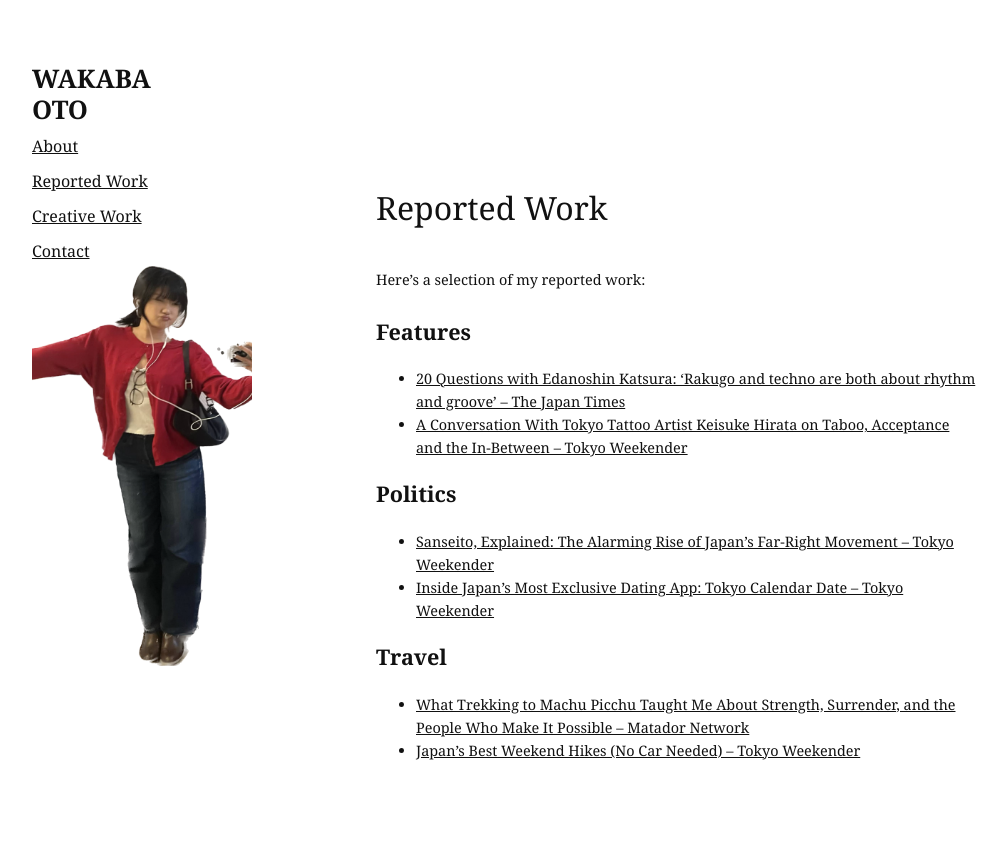
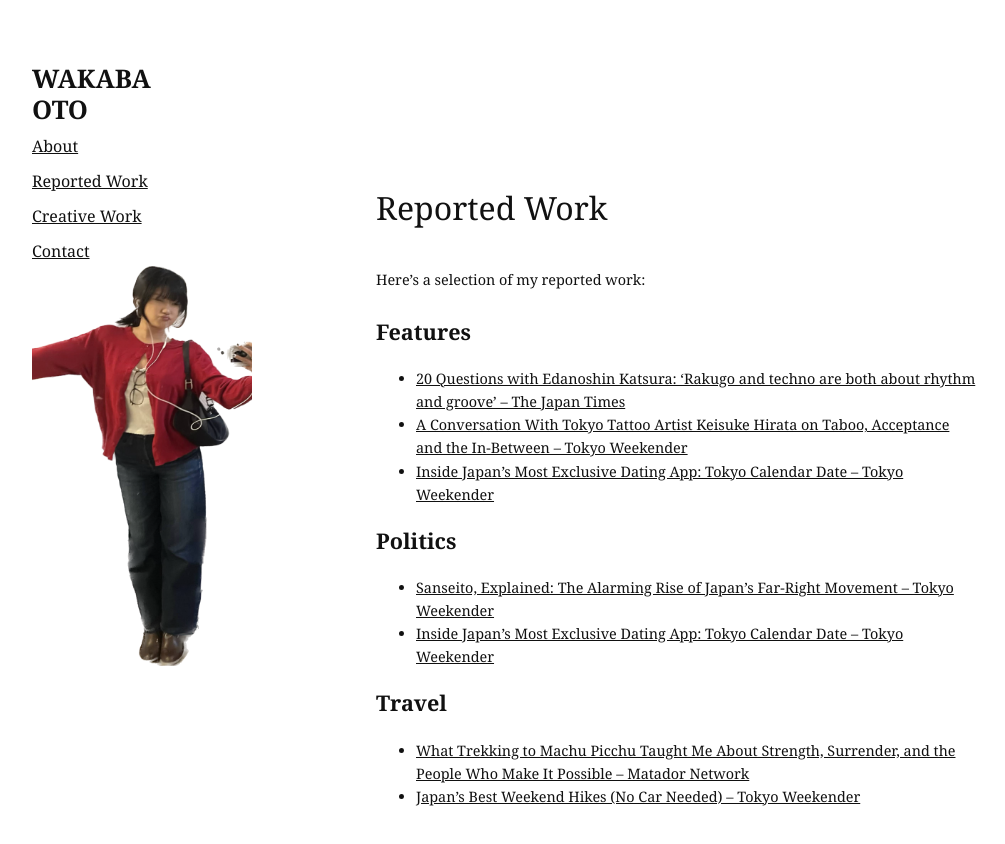
Before and after one commit to wakabss/portfolio-site, a Next.js app: page /reported in a window 1280 px wide. Shown: the top 844 px of the page, without its empty margins (106-1111 px from the left). Built offline with nearby package versions, Linux system fonts and the light colour scheme.

Commit message:
Update page.tsx

```diff
--- a/app/reported/page.tsx
+++ b/app/reported/page.tsx
@@ -25,6 +25,16 @@ export default function ReportedPage() {
               rel="noopener noreferrer"
             >
               A Conversation With Tokyo Tattoo Artist Keisuke Hirata on Taboo, Acceptance and the In-Between
+              – Tokyo Weekender
+            </a>
+          </li>
+           <li>
+            <a
+              href="https://www.tokyoweekender.com/japan-life/news-and-opinion/inside-japans-most-exclusive-dating-app-tokyo-calendar-date/"
+              target="_blank"
+              rel="noopener noreferrer"
+            >
+              Inside Japan’s Most Exclusive Dating App: Tokyo Calendar Date
               – Tokyo Weekender
             </a>
           </li>
```
